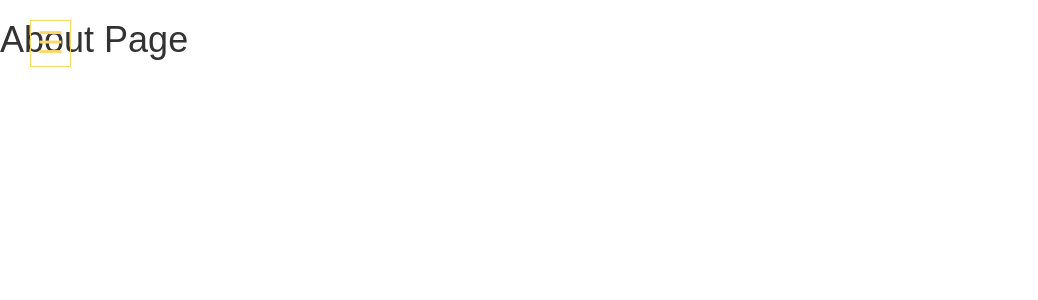
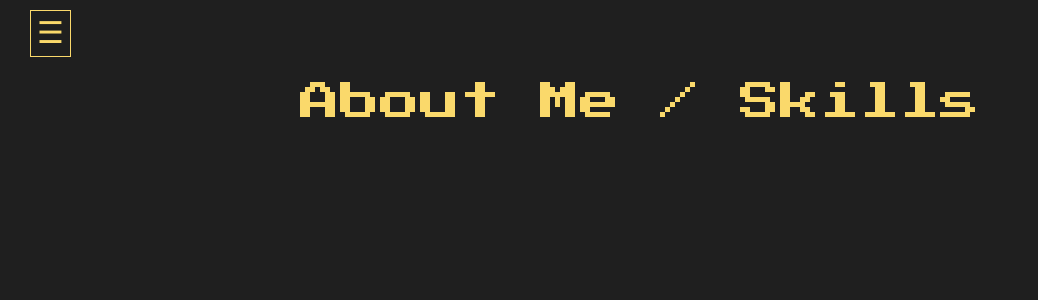
Before and after one commit to ericzorn93/ez-portfolio, a React (Create React App) app: page /about in a window 1280 px wide. Shown: the top 300 px of the page, without its empty margins (0-1038 px from the left). Built offline with nearby package versions, Linux system fonts and the light colour scheme.

Commit message:
Added Home and About Animations

```diff
--- a/src/assets/css/about.css
+++ b/src/assets/css/about.css
@@ -0,0 +1,22 @@
+body {
+    background: var(--primary-color);
+}
+
+.about-header {
+    color: var(--secondary-color);
+    font-family: var(--primary-font-family);
+    margin-top: 80px;
+    font-size: 40px;
+    animation: headerAnimation 1s forwards 0s linear;
+}
+
+@keyframes headerAnimation{
+    0%{
+        transform: rotate(0) scale(1) translateX(-760px);
+        opacity: 0;
+        }
+    100%{
+        transform: rotate(0) scale(1) translateX(0px);
+        opacity: 1;
+        }
+}
--- a/src/assets/css/home.css
+++ b/src/assets/css/home.css
@@ -28,6 +28,21 @@
 .home-about {
     color: var(--secondary-color);
     font-family: var(--primary-font-family);
+}
+
+.hero-text {
+    animation: heroTextAnimation 2s forwards 0s linear;
+}
+
+@keyframes heroTextAnimation {
+    0%{
+        transform: rotate(0) scale(1);
+        opacity: 0;
+        }
+    100%{
+        transform: rotate(0) scale(1);
+        opacity: 1;
+        }
 }
 
 .intro-btn {
--- a/src/components/main-components/About.js
+++ b/src/components/main-components/About.js
@@ -6,8 +6,12 @@ class About extends Component {
   render() {
     return (
       <React.Fragment>
-        <Navigation sidebarMarginTop={-20} profileImgMarginLeft={2}/>
-        <h1>About Page</h1>
+        <Navigation sidebarMarginTop={-10} profileImgMarginLeft={2}/>
+        <div className="row">
+          <div className="container">
+            <h1 className="about-header text-center">About Me / Skills</h1>
+          </div>
+        </div>
       </React.Fragment>
     )
   }
--- a/src/components/sub-components/Navigation.js
+++ b/src/components/sub-components/Navigation.js
@@ -21,7 +21,7 @@ class Navigation extends Component {
   render() {
     const { sidebarOpen } = this.state;
     return (
-        <nav className={sidebarOpen ? "sidebar active" : "sidebar"} style={{marginTop: this.props.sidebarMarginTop}}>
+        <nav className={sidebarOpen ? "sidebar active" : "sidebar"} style={{marginTop: this.props.sidebarMarginTop, zIndex: 999}}>
             <button className="toggle-menu-btn" onClick={this.toggleSidebar}>
                 &#9776;
             </button>
```
